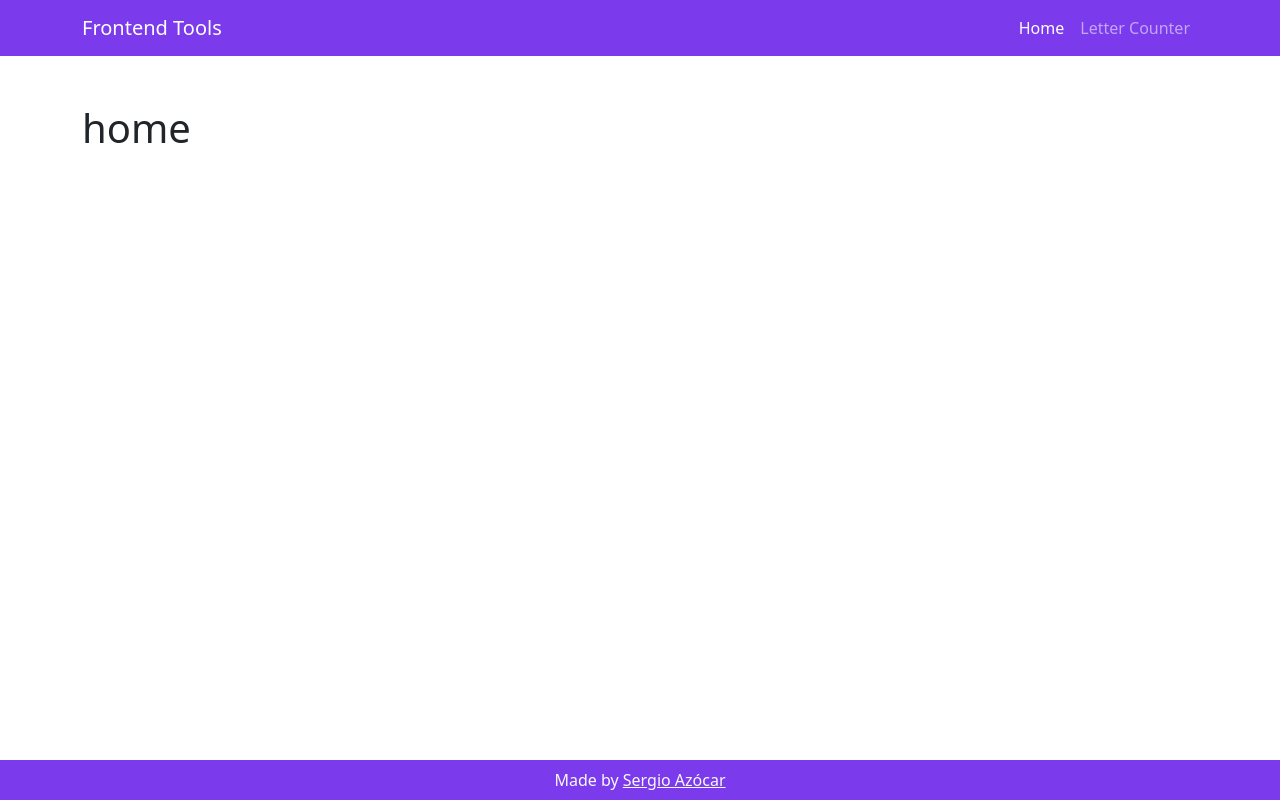
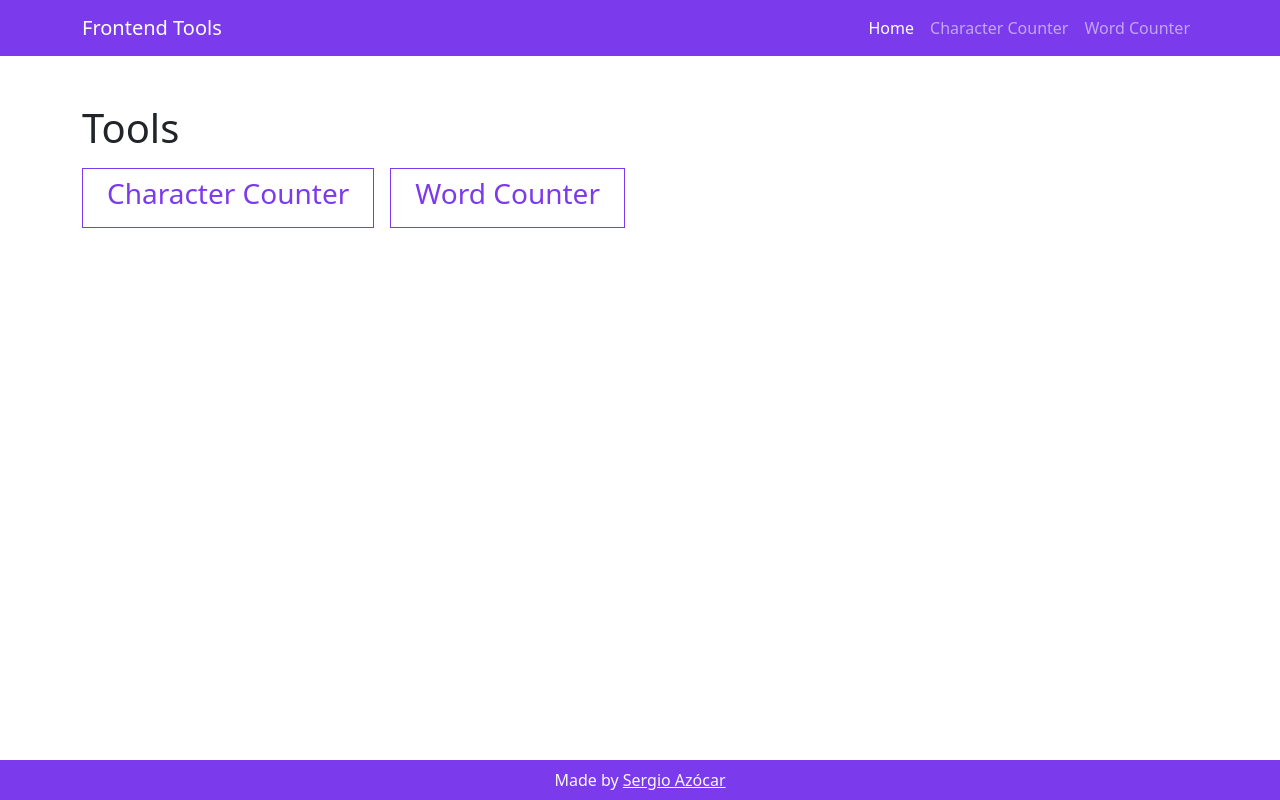
Before and after one commit to sergioazoc/css-tools, a Vue app: page / in a window 1280 px wide. Built offline with nearby package versions, Linux system fonts and the light colour scheme.

Commit message:
add Tool Word Counter

```diff
--- a/src/components/TheNavbar.vue
+++ b/src/components/TheNavbar.vue
@@ -37,10 +37,18 @@
           </li>
           <li class="nav-item">
             <RouterLink
-              :to="{ name: 'letter-counter' }"
+              :to="{ name: 'character-counter' }"
               class="nav-link"
             >
-              Letter Counter
+              Character Counter
+            </RouterLink>
+          </li>
+          <li class="nav-item">
+            <RouterLink
+              :to="{ name: 'word-counter' }"
+              class="nav-link"
+            >
+              Word Counter
             </RouterLink>
           </li>
         </ul>
--- a/src/router/index.ts
+++ b/src/router/index.ts
@@ -9,9 +9,14 @@ const router = createRouter({
       component: () => import('@/views/HomeView.vue')
     },
     {
-      path: '/letter-counter',
-      name: 'letter-counter',
-      component: () => import('@/views/LetterCounterView.vue')
+      path: '/character-counter',
+      name: 'character-counter',
+      component: () => import('@/views/CharacterCounterView.vue')
+    },
+    {
+      path: '/word-counter',
+      name: 'word-counter',
+      component: () => import('@/views/WordCounterView.vue')
     },
   ],
   linkActiveClass: 'active'
--- /dev/null
+++ b/src/views/CharacterCounterView.vue
@@ -0,0 +1,26 @@
+<script setup lang="ts">
+  import { ref, watch } from 'vue'
+
+  const text = ref('')
+  const count = ref(0)
+
+  watch(text, () => {
+    count.value = text.value.length
+  })
+</script>
+
+<template>
+  <div class="vstack gap-3">
+    <h1>Character Counter</h1>
+
+    <textarea
+      v-model="text"
+      type="text"
+      class="form-control"
+      placeholder="type..."
+      rows="3"
+    />
+
+    <h2>N°: {{ count }}</h2>
+  </div>
+</template>
--- a/src/views/HomeView.vue
+++ b/src/views/HomeView.vue
@@ -1,6 +1,36 @@
 <script setup lang="ts">
+  import { RouterLink } from 'vue-router'
+
+  const tools = [
+    {
+      title: 'Character Counter',
+      routeName: 'character-counter',
+    },
+    {
+      title: 'Word Counter',
+      routeName: 'word-counter',
+    }
+  ]
+
 </script>
 
 <template>
-  <h1>home</h1>
+  <h1 class="mb-3">
+    Tools
+  </h1>
+
+  <div class="hstack gap-3">
+    <div
+      v-for="tool in tools"
+      :key="tool.title"
+      class="border border-primary py-2 px-4"
+    >
+      <RouterLink
+        :to="{ name: tool.routeName }"
+        class="text-decoration-none"
+      >
+        <h3>{{ tool.title }}</h3>
+      </RouterLink>
+    </div>
+  </div>
 </template>
--- a/src/views/LetterCounterView.vue
+++ b/src/views/WordCounterView.vue
@@ -5,13 +5,14 @@
   const count = ref(0)
 
   watch(text, () => {
-    count.value = text.value.length
+    const arrayText = text.value.split(' ')
+    count.value = arrayText.filter(word => word !== '').length
   })
 </script>
 
 <template>
   <div class="vstack gap-3">
-    <h1>Letter Counter</h1>
+    <h1>Word Counter</h1>
 
     <textarea
       v-model="text"
```
